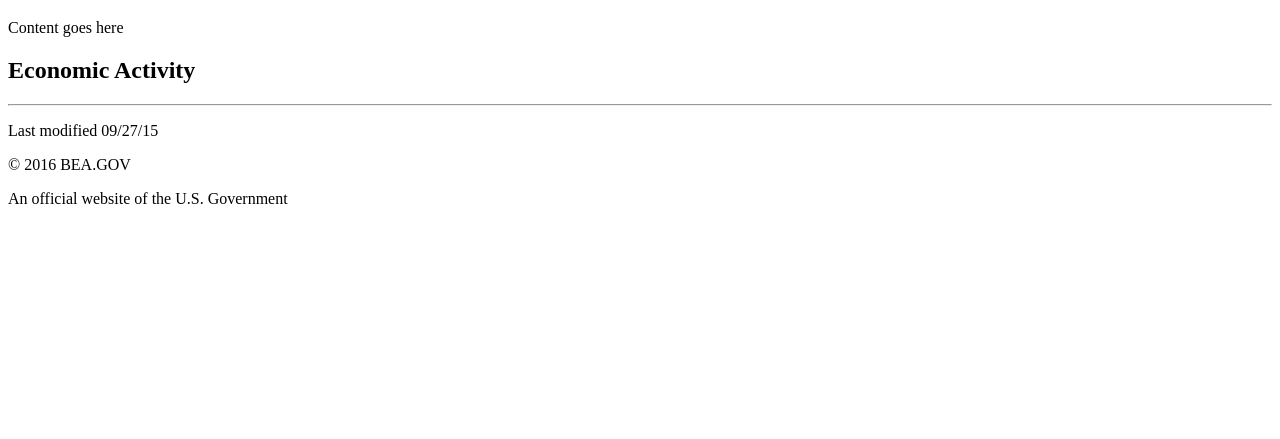
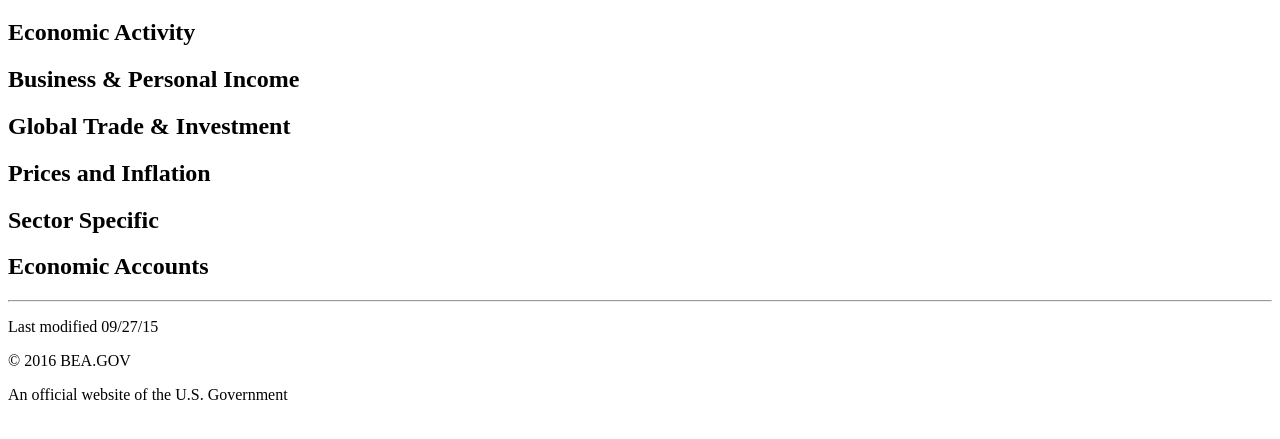
Before and after one commit to kurtroberts/pjurquilla.github.io, a plain HTML site: page products.html in a window 1280 px wide. Shown: the part 289-728 px from the top of the page. Drawn offline with Linux system fonts and the light colour scheme.

Commit message:
updated 1004

```diff
--- a/products.html
+++ b/products.html
@@ -38,8 +38,12 @@
 		</div>
 		<div="page-main">
 			<h1>Products</h1>
-			<p>Content goes here</p>
 			<h2>Economic Activity</h2>
+			<h2>Business &amp; Personal Income</h2>
+			<h2>Global Trade &amp; Investment</h2>
+			<h2>Prices and Inflation</h2>
+			<h2>Sector Specific</h2>
+			<h2>Economic Accounts</h2>
 		</div>
 		<div="footer">
 			<hr>
```
